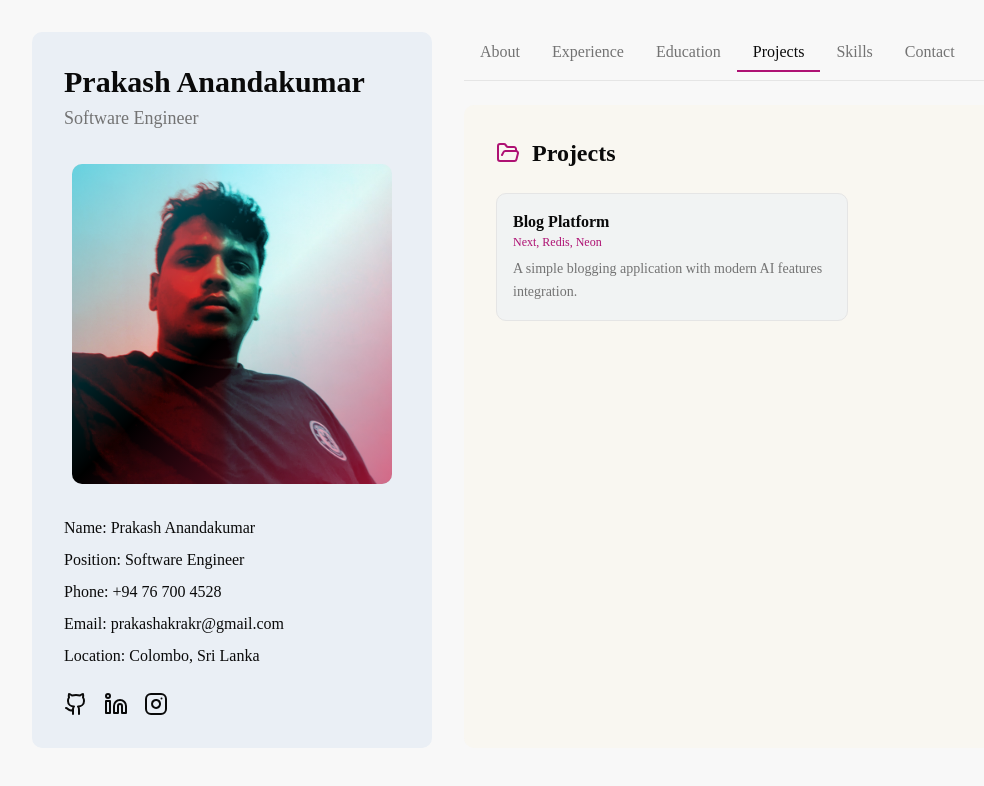
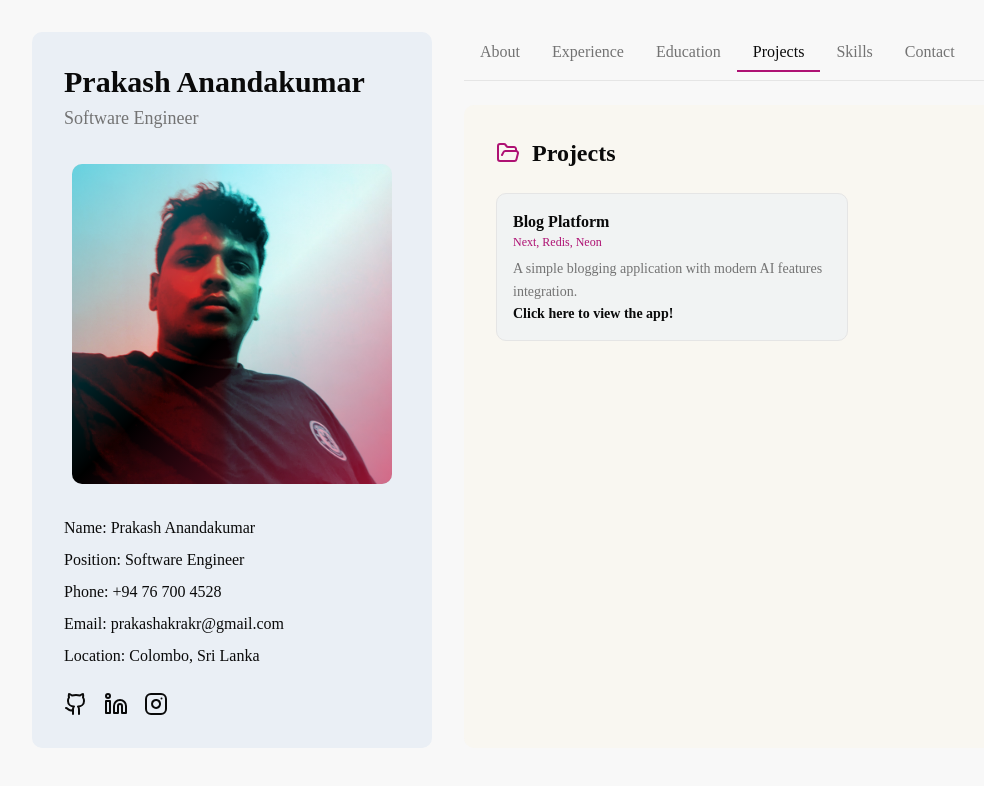
Before and after one commit to aprakash97/Portfolio-, a Next.js app: page / in a window 1280 px wide. Both pictures are taken after a click on the button "Projects". Shown: the top 786 px of the page, without its empty margins (0-984 px from the left). Built offline with nearby package versions, Linux system fonts and the light colour scheme.

Commit message:
updated project dynamic link

```diff
--- a/app/components/ui/content-sections.tsx
+++ b/app/components/ui/content-sections.tsx
@@ -133,6 +133,7 @@ export function ProjectsSection() {
             <p className="text-muted-foreground mt-2 text-sm leading-relaxed">
               {project.description}
             </p>
+            <p className="text-sm font-bold">Click here to view the app!</p>
           </Link>
         ))}
       </div>
```
